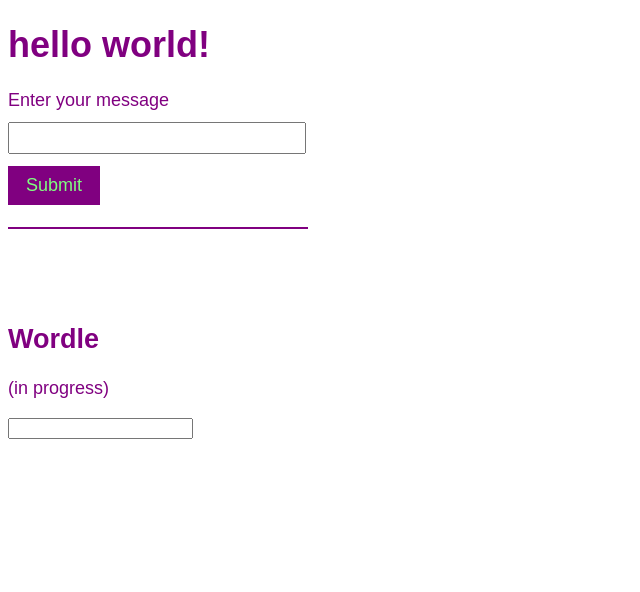
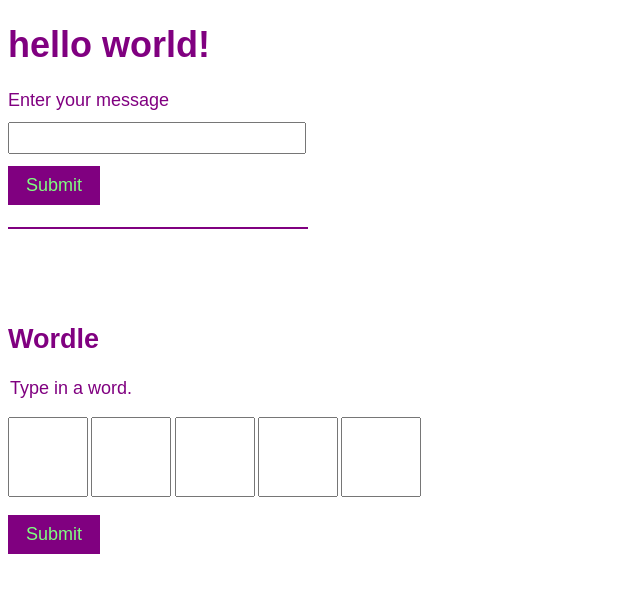
Before and after one commit to marcysutton/react-svg-map-demo, a React (Vite) app: page / in a window 1280 px wide. Shown: the top 592 px of the page, without its empty margins (0-640 px from the left). Built offline with nearby package versions, Linux system fonts and the light colour scheme.

Commit message:
Wordle partially implemented
Logging correct/incorrect answers, need to show on screen

```diff
--- a/src/Greeter.js
+++ b/src/Greeter.js
@@ -14,7 +14,7 @@
 
     return (
         <div data-testid="greeter">
-            <form onSubmit={submitHandler}>
+            <form className="greeter" onSubmit={submitHandler}>
                 <label>
                     Enter your message<br />
                     <input type="text" ref={inputRef} />
--- a/src/Wordle.js
+++ b/src/Wordle.js
@@ -1,37 +1,90 @@
-import React, {useState} from 'react'
+import React, {forwardRef, useRef, useState} from 'react'
+
+import './wordle.css'
 
 /*
 EARTH
 ⬜🟩🟨🟨🟨
 */
 
+const Cell = forwardRef(({index, state}, ref) => {
+    return (
+        <input
+            aria-label={`letter ${index}`}
+            className="cell"
+            data-answer={state}
+            maxLength="1"
+            pattern="[A-Za-z]{1}"
+            ref={ref}
+            type="text"
+        />
+    )
+})
 const Wordle = () => {
     const wordOfTheDay = 'earth'
-    const [winning, setIsWinning] = useState(false)
+    const wordMaxLength = wordOfTheDay.length
+    const wordArray = wordOfTheDay.split('')
+    const [userArray, setUserArray] = useState([])
+    const cells = useRef([])
 
+    const submitHandler = (event) => {
+        event.preventDefault()
+    }
     const changeHandler = (event) => {
-        const userInput = Array.from(event.target.value)
+        // if less than the max number of characters, accept the value
+        if (userArray.length <= wordMaxLength) {
+            const userInput = event.target.value.toLowerCase()
+            const cellIndex = cells.current.indexOf(event.target)
 
-        if (userInput.length === 5) {
-            userInput.forEach((letter, index) => {
-                if (wordOfTheDay.indexOf(letter) !== -1) {
-                    setIsWinning(true)
+            setUserArray(userArray => [...userArray, userInput])
+
+            const letterPosition = wordOfTheDay.indexOf(userInput)
+            if (letterPosition === -1 ) {
+                // if cell is not in array:
+                // - state=incorrect
+                console.log('answer is incorrect')
+            } else {
+                // if cell value is in array:
+                if (letterPosition === cellIndex) {
+                    // - in correct position, state=correct
+                    console.log('answer is correct')
                 } else {
-                    setIsWinning(false)
+                    // - in wrong position, state=partial
+                    console.log('answer is partially correct')
                 }
-            })
+            }
+            // if currently focused element is within bounds, move ahead
+            if (document.activeElement !== cells.current[wordMaxLength - 1]) {
+                cells.current[cellIndex + 1].focus()
+            }
         }
     }
+
     return (
         <>
             <h2>Wordle</h2>
-            <p>(in progress)</p>
-            <div onChange={changeHandler}>
-                <input type="text" aria-label="Type a word" />
-            </div>
-            <div id="wordle-results" className={winning ? 'winning' : null}>
-            🟩🟩🟩🟩🟩
-            </div>
+            <form
+                className="wordle"
+                onChange={changeHandler}
+                onSubmit={submitHandler}
+            >
+                <fieldset>
+                    <legend>Type in a word.</legend>
+                    { wordArray.map((l, i) => {
+                        return (
+                            // TODO: implement readonly after filling
+                            // disable shift tab
+                            <Cell
+                                key={`l${i}`}
+                                index={i}
+                                ref={(ref) => cells.current.push(ref)}
+                                state={''}
+                            />
+                        )
+                    })}
+                    </fieldset>
+                <button><span>Submit</span></button>
+            </form>
         </>
     )
 }
--- /dev/null
+++ b/src/wordle.css
@@ -0,0 +1,37 @@
+.wordle {
+    max-width: 500px;
+}
+.wordle fieldset {
+    border: none;
+    display: grid;
+    grid-template-columns: repeat(6, 1fr);
+    margin: 1em 0;
+    padding: 0;
+}
+.wordle fieldset legend {
+    margin-bottom: 1em;
+}
+.cell {
+    color: #000;
+    font-size: 4rem;
+    font-weight: bold;
+    height: 80px;
+    text-align: center;
+    width: 80px;
+}
+/* green - correct */
+.cell[data-answer="correct"] {
+    background-color: #FFD100;
+}
+/* yellow - partial */
+.cell[data-answer="partial"] {
+    background-color: #FFD100;
+}
+/* gray - incorrect */
+.cell[data-answer="incorrect"] {
+    background-color: #6C757C;
+    color: #fff;
+}
+.cell:invalid {
+    border: red solid 3px;
+}
--- a/styles.css
+++ b/styles.css
@@ -9,7 +9,7 @@
     font-family: sans-serif;
 }
 
-form input[type="text"] {
+form.greeter input[type="text"] {
     display: block;
     font-size: 1.25rem;
     margin: 0.5em 0;
@@ -34,9 +34,3 @@
     min-width: 300px;
     padding: 1em 0;
 }
-#wordle-results {
-    display: none;
-}
-#wordle-results.winning {
-    display: block;
-}
```
